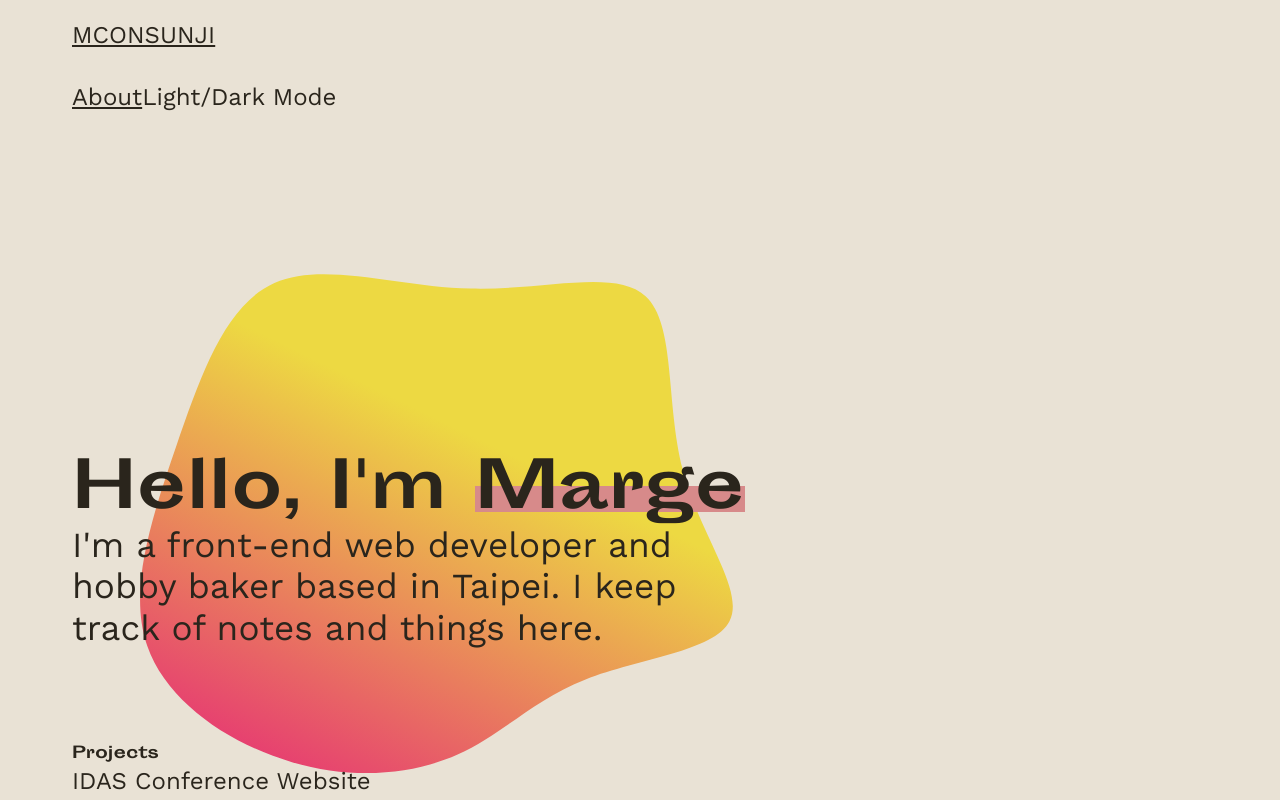
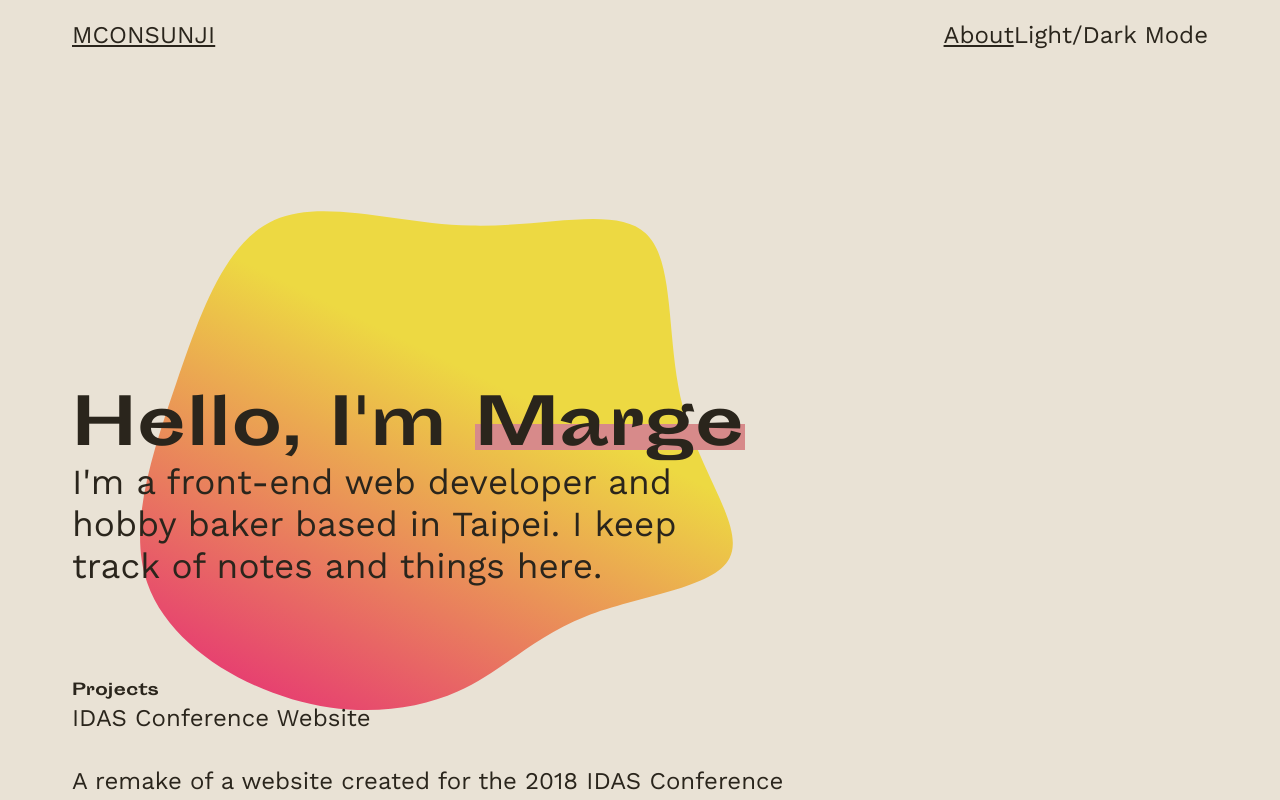
Before and after one commit to msunji/portfolio, a React (Create React App) app: page / in a window 1280 px wide. Shown: the top 800 px of the page. Built offline with nearby package versions, Linux system fonts and the light colour scheme.

Commit message:
Styled components for nav container and nav links

```diff
--- a/src/components/Header.js
+++ b/src/components/Header.js
@@ -1,6 +1,11 @@
 import React from "react";
 import styled from "styled-components";
 import { Link } from "react-router-dom";
+
+const NavContainer = styled.div`
+  display: flex;
+  justify-content: space-between;
+`;
 
 const NavLinks = styled.ul`
   display: flex;
@@ -9,7 +14,7 @@ const NavLinks = styled.ul`
 
 function Header() {
   return (
-    <div className="header">
+    <NavContainer>
       <Link to="/">
         <p>MCONSUNJI</p>
       </Link>
@@ -24,7 +29,7 @@ function Header() {
           <p>Light/Dark Mode</p>
         </li>
       </NavLinks>
-    </div>
+    </NavContainer>
   );
 }
 
```
